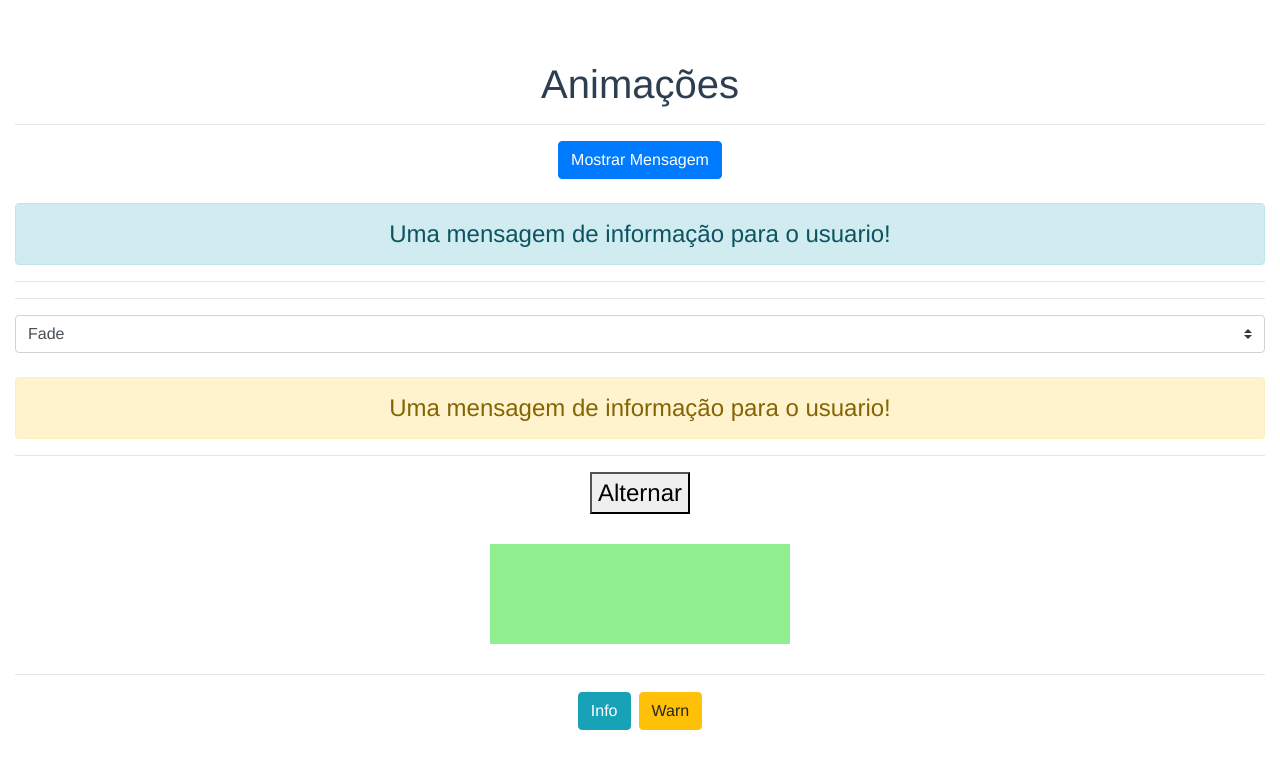
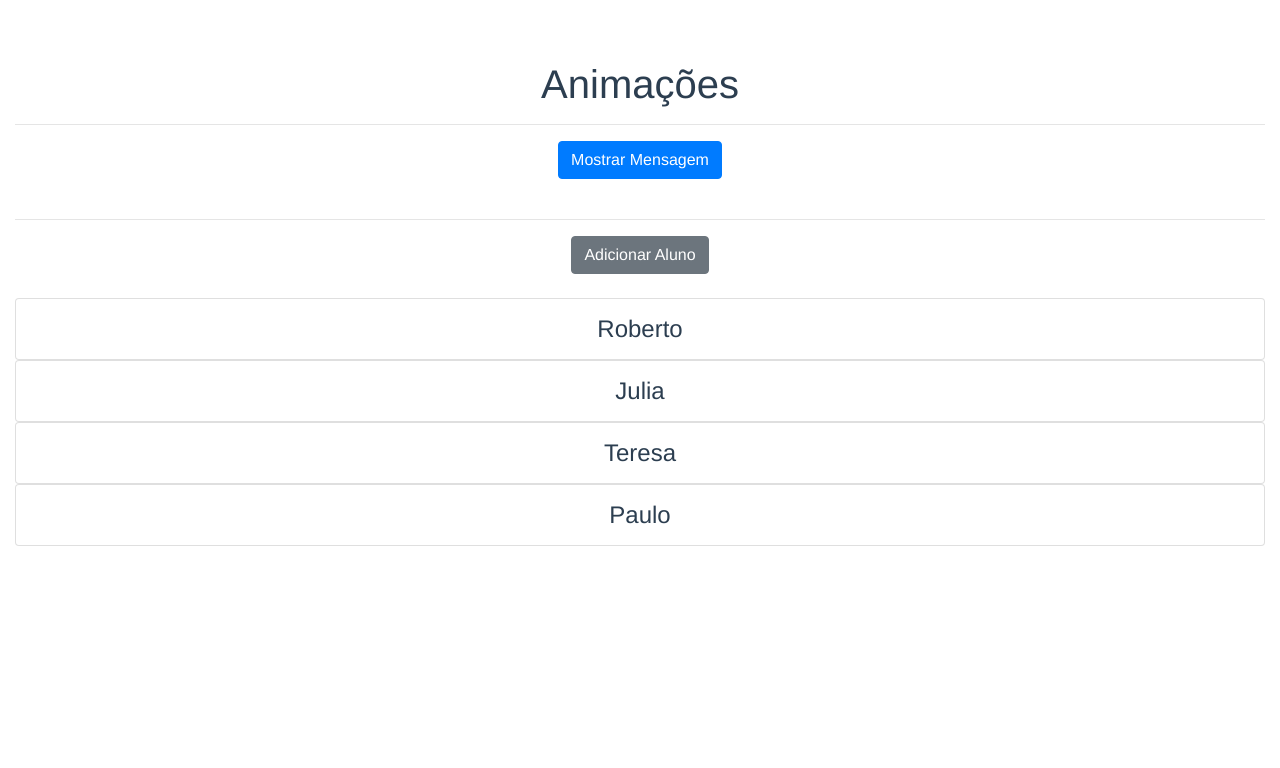
Before and after one commit to hugopedro/Vue, a Vue app in the folder animacoes-exercicios/: page / in a window 1280 px wide. Shown: the top 768 px of the page. Built offline with nearby package versions, Linux system fonts and the light colour scheme.

Commit message:
222 Usando <transition-group> - Preparações

```diff
--- a/animacoes-exercicios/src/App.vue
+++ b/animacoes-exercicios/src/App.vue
@@ -9,6 +9,8 @@
     >
       Mostrar Mensagem
     </b-button>
+
+	<!--
     <transition name="fade">
       <b-alert variant="info" show v-if="exibir">{{ msg }}</b-alert>
     </transition>
@@ -75,6 +77,14 @@
       <component :is="componenteSelecionado"></component>
     </transition>
 
+	-->
+
+	<hr>
+	<b-button @click="adicionarAluno" class="mb-4">Adicionar Aluno</b-button>
+	<b-list-group v-for="(aluno, i) in alunos" :key="aluno">
+		<b-list-group-item @click="removerAluno(i)">{{ aluno }}</b-list-group-item>
+	</b-list-group>
+
 
   </div>
 </template>
@@ -87,6 +97,7 @@
     components: { AlertaAdvertencia, AlertaInfo },
     data() {
       return {
+		alunos: ['Roberto', 'Julia', 'Teresa', 'Paulo'],
         msg: 'Uma mensagem de informação para o usuario!',
         exibir: false,
         tipoAnimacao: 'fade',
@@ -98,6 +109,14 @@
       }
     },
     methods: {
+
+	adicionarAluno() {
+		const s = Math.random().toString(36).substring(2) // isso é só pra gerar letras aleatorias
+		this.alunos.push(s) // é pra gerar uma string
+	},
+	removerAluno(indice) {
+		this.alunos.splice(indice, 1) //cuidado porque tem que ser alunos no plural
+	},
       beforeEnter( el ) {
         console.log( 'beforeEnter' )
         this.larguraBase = 0
```
